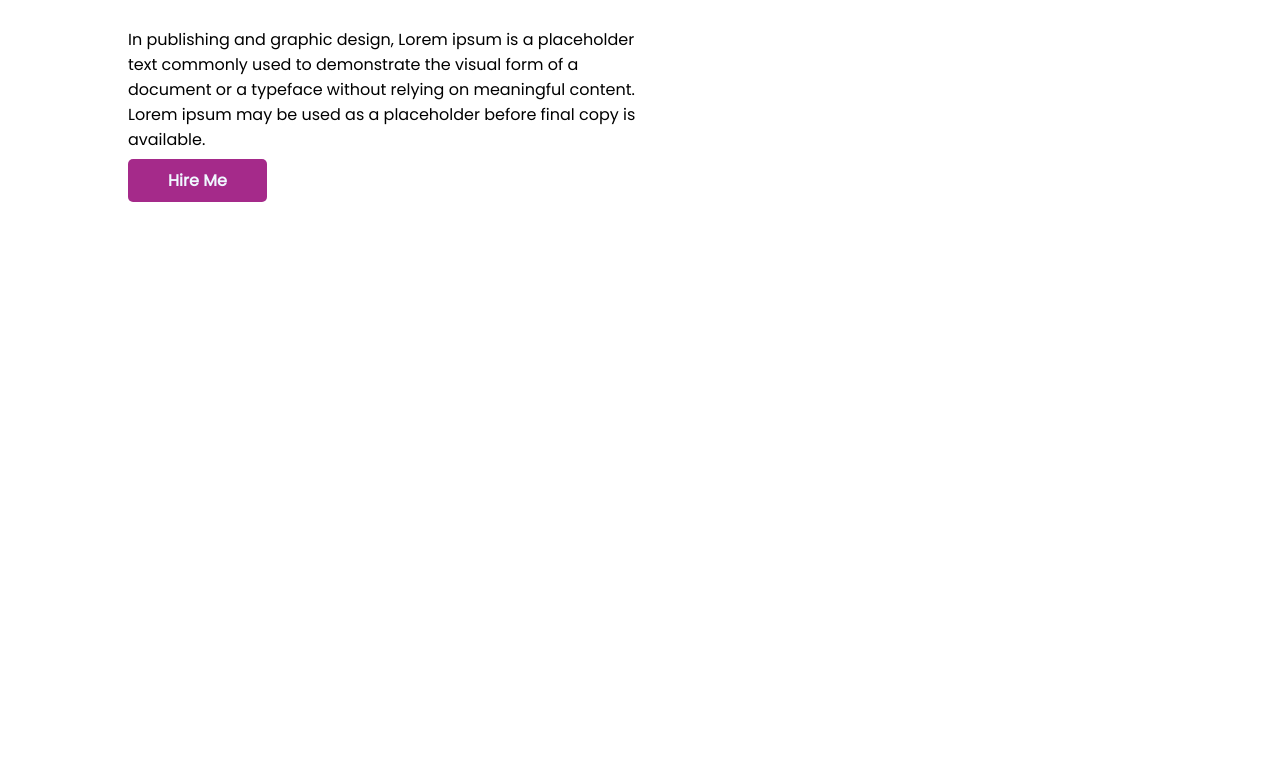
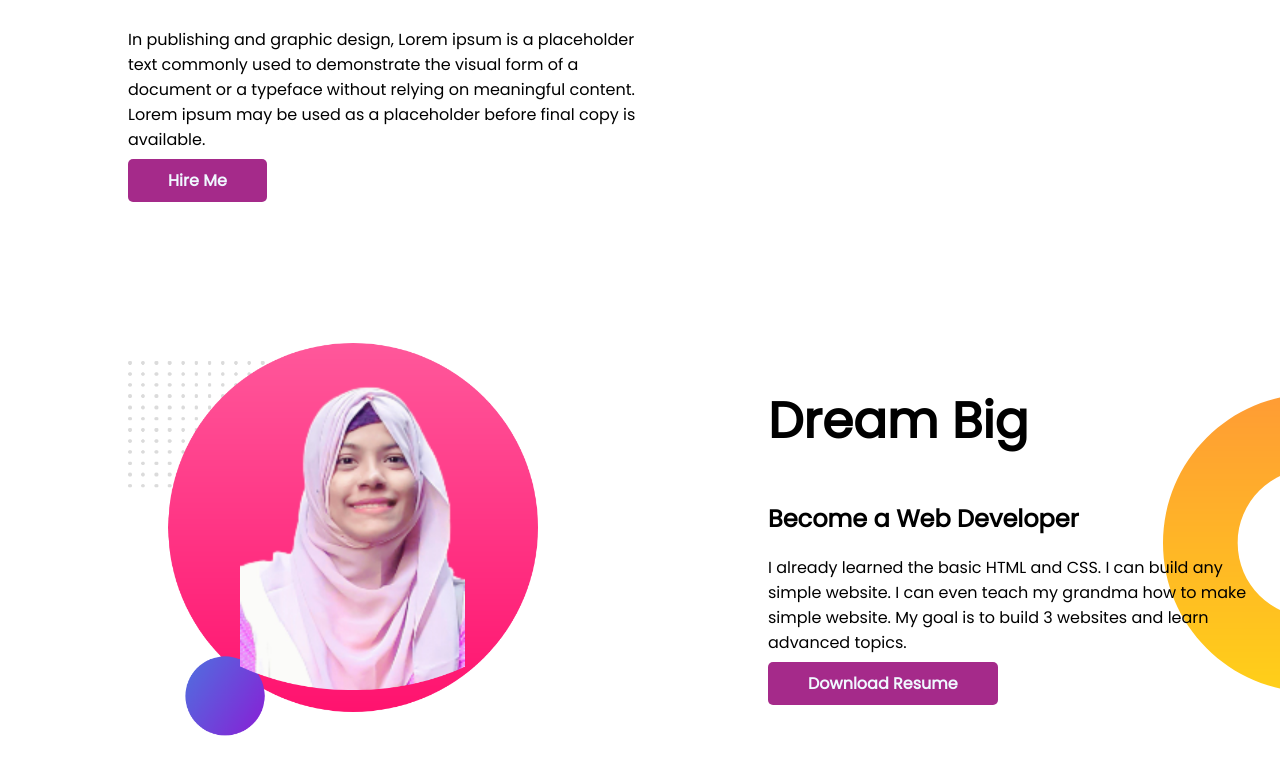
Before and after one commit to zinnatulakhi/developer-portfolio, a plain HTML site: page index.html in a window 1280 px wide. Shown: the part 398-1172 px from the top of the page. Before the commit the page ends 800 px from the top, so only its background shows below. Drawn offline with Linux system fonts and the light colour scheme.

Commit message:
dream added

```diff
--- a/index.html
+++ b/index.html
@@ -28,6 +28,20 @@
             <img src="images/akhi-bgOut.png" alt="">
         </div>
     </section>
+    <section class="Dream-Big">
+        <div class="half-width">
+            <img src="images/akhi-bgOut.png" alt="">
+        </div>
+        <div class="half-width">
+            <h1>Dream Big</h1>
+            <h2>Become a Web Developer</h2>
+            <p>I already learned the basic HTML and CSS. I can build any simple website. I can even teach my grandma how
+                to make simple website. My goal is to build 3 websites and learn advanced topics.</p>
+            <a class="link-button" target="_blank" href="https://www.linkedin.com/in/zinnatul-akhi-514356245/">Download
+                Resume</a>
+        </div>
+
+    </section>
 </body>
 
 </html>
--- a/style.css
+++ b/style.css
@@ -18,6 +18,7 @@ h3 {
 
 section {
     display: flex;
+    margin-bottom: 150px;
 }
 
 .half-width {
@@ -43,3 +44,9 @@ section {
     background-image: url(images/top-banner.png);
     background-repeat: no-repeat;
 }
+
+.Dream-Big {
+    background-image: url(images/dream-bg.png);
+    background-repeat: no-repeat;
+    background-position: right;
+}
```
